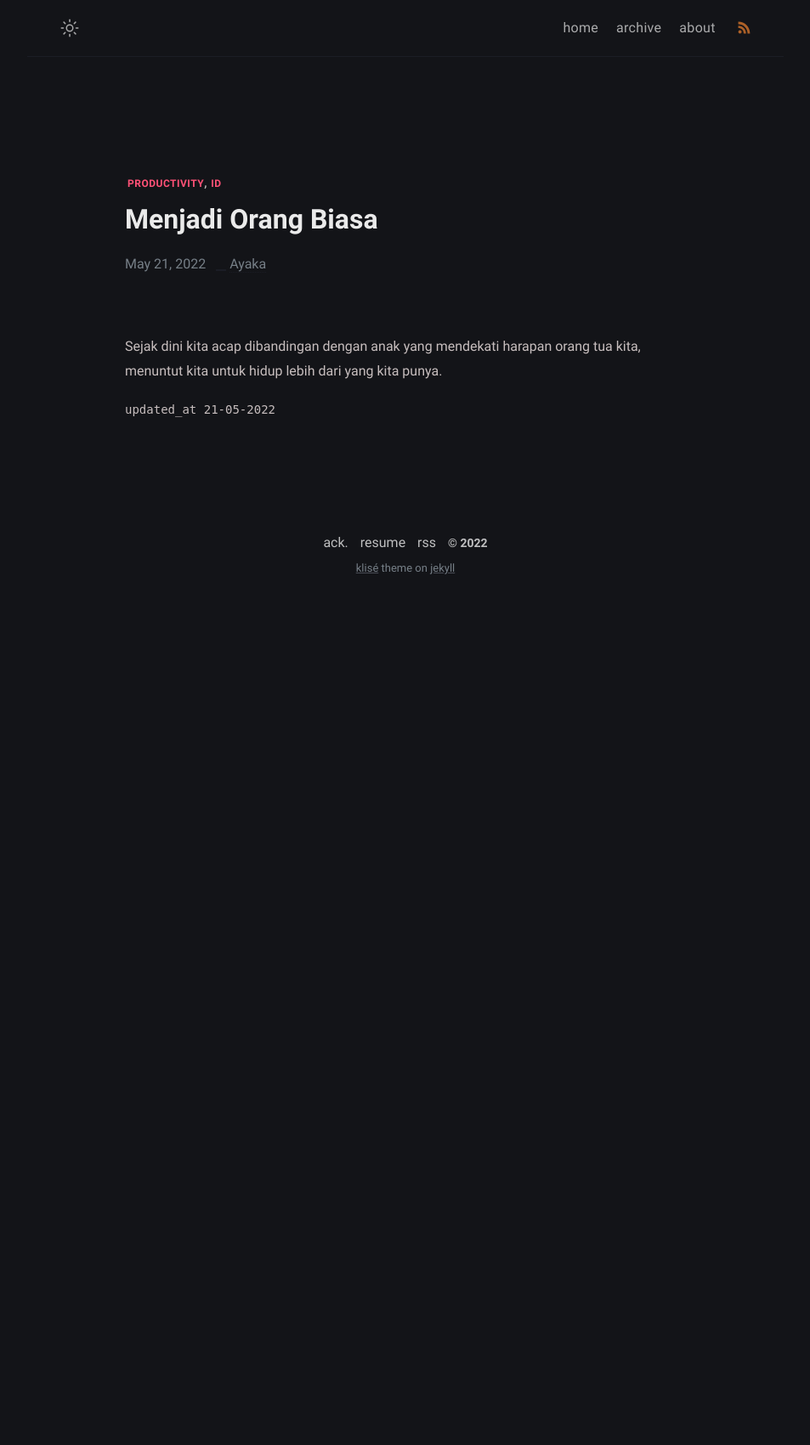
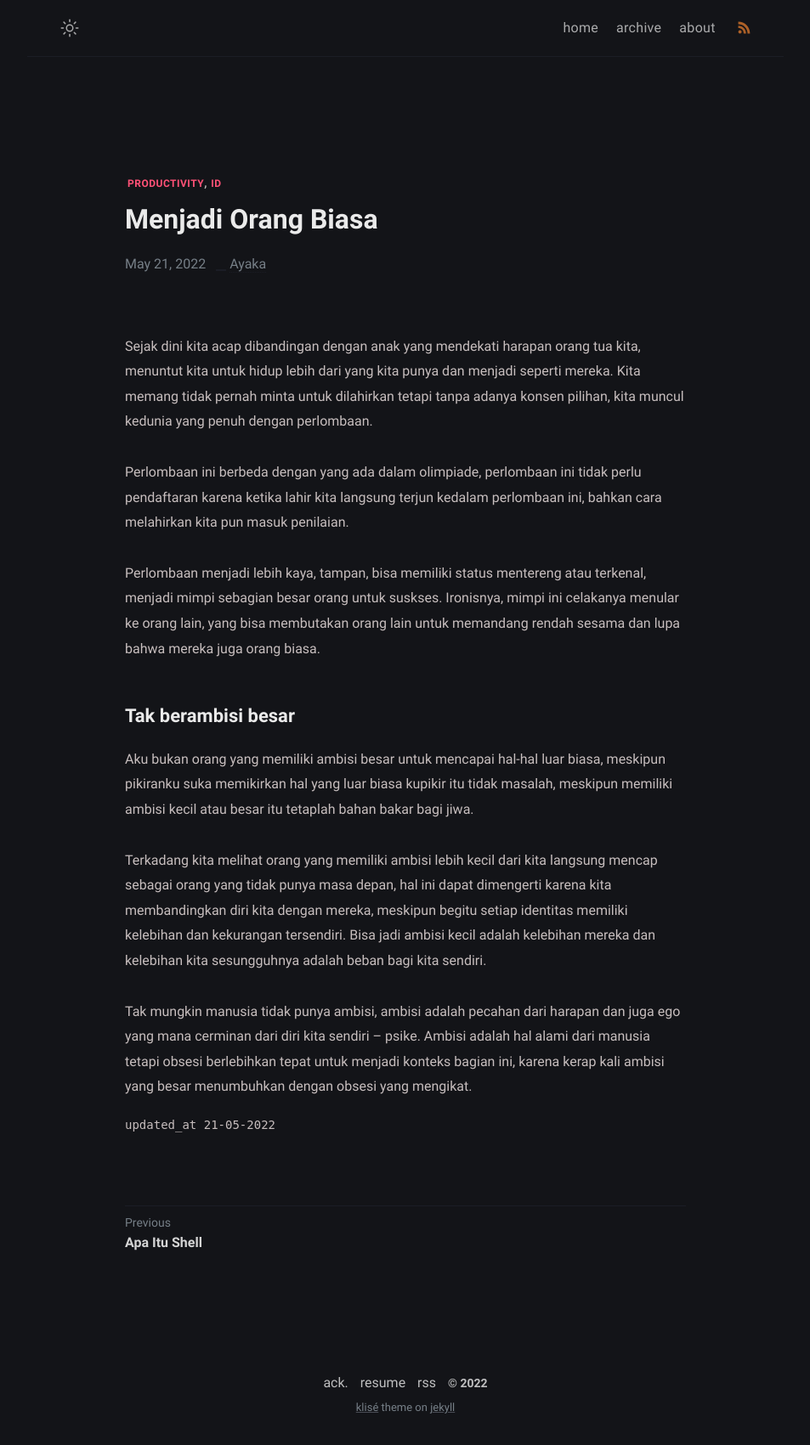
Before and after one commit to frederett/frederett.github.io, a Jekyll site: the page built from _posts/menjadi-orang-biasa/2022-05-21-menjadi-orang-biasa.md, in a window 1280 px wide. Shown: the whole page at 85% size, without its empty margins (163-1116 px from the left). Built offline with Jekyll 4.4.1, drawn with Linux system fonts in a browser that asks for light colours; some web fonts are replaced; before the commit the page ends 900 px from its top, so only the background shows below that.

Commit message:
write: wip orang biasa

```diff
--- a/_posts/menjadi-orang-biasa/2022-05-21-menjadi-orang-biasa.md
+++ b/_posts/menjadi-orang-biasa/2022-05-21-menjadi-orang-biasa.md
@@ -6,4 +6,16 @@ tags: [productivity, id]
 description: orang biasa kerap dianggap tidak penting, tetapi menjadi orang biasa tetap ada untungnya.
 ---
 
-Sejak dini kita acap dibandingan dengan anak yang mendekati harapan orang tua kita, menuntut kita untuk hidup lebih dari yang kita punya.
+Sejak dini kita acap dibandingan dengan anak yang mendekati harapan orang tua kita, menuntut kita untuk hidup lebih dari yang kita punya dan menjadi seperti mereka. Kita memang tidak pernah minta untuk dilahirkan tetapi tanpa adanya konsen pilihan, kita muncul kedunia yang penuh dengan perlombaan.
+
+Perlombaan ini berbeda dengan yang ada dalam olimpiade, perlombaan ini tidak perlu pendaftaran karena ketika lahir kita langsung terjun kedalam perlombaan ini, bahkan cara melahirkan kita pun masuk penilaian.
+
+Perlombaan menjadi lebih kaya, tampan, bisa memiliki status mentereng atau terkenal, menjadi mimpi sebagian besar orang untuk suskses. Ironisnya, mimpi ini celakanya menular ke orang lain, yang bisa membutakan orang lain untuk memandang rendah sesama dan lupa bahwa mereka juga orang biasa.
+
+## Tak berambisi besar
+
+Aku bukan orang yang memiliki ambisi besar untuk mencapai hal-hal luar biasa, meskipun pikiranku suka memikirkan hal yang luar biasa kupikir itu tidak masalah, meskipun memiliki ambisi kecil atau besar itu tetaplah bahan bakar bagi jiwa.
+
+Terkadang kita melihat orang yang memiliki ambisi lebih kecil dari kita langsung mencap sebagai orang yang tidak punya masa depan, hal ini dapat dimengerti karena kita membandingkan diri kita dengan mereka, meskipun begitu setiap identitas memiliki kelebihan dan kekurangan tersendiri. Bisa jadi ambisi kecil adalah kelebihan mereka dan kelebihan kita sesungguhnya adalah beban bagi kita sendiri.
+
+Tak mungkin manusia tidak punya ambisi, ambisi adalah pecahan dari harapan dan juga ego yang mana cerminan dari diri kita sendiri -- psike. Ambisi adalah hal alami dari manusia tetapi obsesi berlebihkan tepat untuk menjadi konteks bagian ini, karena kerap kali ambisi yang besar menumbuhkan dengan obsesi yang mengikat.
```
Also changed, not shown: _posts/apa-itu-shell/2020-01-25-apa-itu-shell.md (added).
